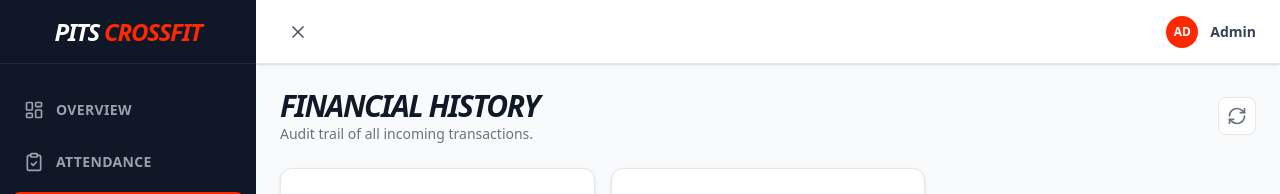
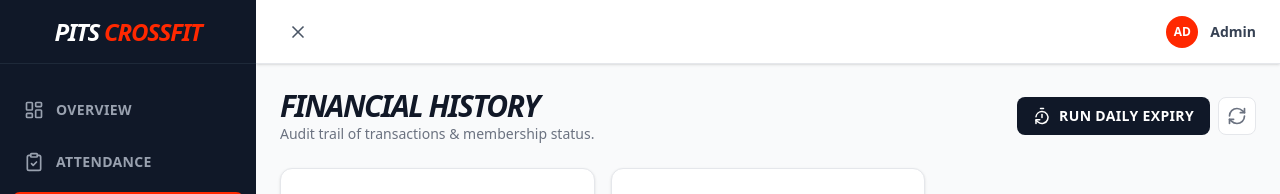
Before and after one commit to aarcela/boxsync-admin, a Next.js app: page /dashboard/financials in a window 1280 px wide. Shown: the top 194 px of the page. Built offline with nearby package versions, Linux system fonts and the light colour scheme; no server answers; the database is empty.

Commit message:
Added expiray button

```diff
--- /dev/null
+++ b/app/api/admin/cron/expire/route.ts
@@ -0,0 +1,30 @@
+import { createClient } from '@supabase/supabase-js';
+import { NextResponse } from 'next/server';
+
+// Initialize Admin Client to bypass RLS
+const supabaseAdmin = createClient(
+  process.env.NEXT_PUBLIC_SUPABASE_URL!,
+  process.env.SUPABASE_SERVICE_ROLE_KEY!,
+  { auth: { persistSession: false } }
+);
+
+export async function POST() {
+  try {
+    // Optional: Add a secret token check here if using an external cron service
+    // const authHeader = request.headers.get('authorization');
+    // if (authHeader !== `Bearer ${process.env.CRON_SECRET}`) return new Response('Unauthorized', { status: 401 });
+
+    const { data, error } = await supabaseAdmin.rpc('expire_monthly_memberships');
+
+    if (error) throw error;
+
+    return NextResponse.json(data);
+
+  } catch (error: unknown) {
+    const errorMessage = error instanceof Error ? error.message : 'Internal Server Error';
+    return NextResponse.json(
+      { error: errorMessage },
+      { status: 500 }
+    );
+  }
+}
--- a/app/dashboard/financials/page.tsx
+++ b/app/dashboard/financials/page.tsx
@@ -2,7 +2,7 @@
 
 import { useEffect, useState } from 'react';
 import { supabase } from '../../../lib/supabase';
-import { DollarSign, Filter, Search, CheckCircle, XCircle, AlertCircle, ExternalLink, RefreshCw, Lock } from 'lucide-react';
+import { DollarSign, Filter, Search, CheckCircle, XCircle, AlertCircle, ExternalLink, RefreshCw, Lock, TimerReset } from 'lucide-react';
 
 interface PaymentRecord {
   id: string;
@@ -25,6 +25,9 @@ export default function FinancialsPage() {
 
   // Debug State
   const [permissionIssue, setPermissionIssue] = useState(false);
+
+  // Expiry State
+  const [runningExpiry, setRunningExpiry] = useState(false);
 
   // Stats
   const [totalRevenue, setTotalRevenue] = useState(0);
@@ -75,6 +78,27 @@ export default function FinancialsPage() {
 
   // --- ACTIONS ---
 
+  const handleRunExpiry = async () => {
+    if (!confirm('Run daily membership expiry check?')) return;
+
+    setRunningExpiry(true);
+    try {
+      const response = await fetch('/api/admin/cron/expire', { method: 'POST' });
+      const result = await response.json();
+
+      if (response.ok) {
+        alert(result.message || 'Expiry check complete.');
+      } else {
+        throw new Error(result.error);
+      }
+    } catch (error: unknown) {
+      const errorMessage = error instanceof Error ? error.message : 'Error running expiry';
+      alert('Error running expiry: ' + errorMessage);
+    } finally {
+      setRunningExpiry(false);
+    }
+  };
+
   const handleApprove = async (id: string, userId: string) => {
     try {
       // 1. Update Payment Status
@@ -102,7 +126,7 @@ export default function FinancialsPage() {
       const paymentAmount = payments.find(p => p.id === id)?.amount || 0;
       setTotalRevenue(prev => prev + paymentAmount);
 
-    } catch (error) {
+    } catch {
       alert('Error approving payment');
     }
   };
@@ -131,7 +155,7 @@ export default function FinancialsPage() {
         setTotalRevenue(prev => prev - paymentAmount);
       }
 
-    } catch (error) {
+    } catch {
       alert('Error rejecting payment');
     }
   };
@@ -147,15 +171,29 @@ export default function FinancialsPage() {
     <div className="space-y-6">
 
       {/* HEADER */}
-      <div className="flex justify-between items-center">
+      <div className="flex flex-col md:flex-row justify-between items-center gap-4">
         <div>
           <h2 className="text-3xl font-black text-pits-text uppercase italic tracking-tighter">
             Financial History
           </h2>
           <p className="text-pits-dim font-medium text-sm">
-            Audit trail of all incoming transactions.
+            Audit trail of transactions & membership status.
           </p>
         </div>
+
+        <div className="flex gap-2">
+          {/* EXPIRY BUTTON */}
+          <button
+            onClick={handleRunExpiry}
+            disabled={runningExpiry}
+            className={`flex items-center px-4 py-2 bg-gray-900 text-white rounded-lg text-sm font-bold uppercase tracking-wide hover:bg-black transition-all
+              ${runningExpiry ? 'opacity-50 cursor-not-allowed' : ''}
+            `}
+          >
+            <TimerReset size={18} className={`mr-2 ${runningExpiry ? 'animate-spin' : ''}`} />
+            {runningExpiry ? 'Checking...' : 'Run Daily Expiry'}
+          </button>
+
           <button
             onClick={fetchFinancials}
             className="p-2 bg-pits-card border border-gray-200 rounded-lg hover:bg-gray-50 text-pits-dim transition-colors"
@@ -163,15 +201,16 @@ export default function FinancialsPage() {
             <RefreshCw size={20} />
           </button>
         </div>
+      </div>
 
       {/* PERMISSION ERROR BANNER */}
       {permissionIssue && (
-        <div className="bg-red-50 border-l-4 border-red-500 p-4 rounded-r-lg flex items-center justify-between animate-pulse">
+        <div className="bg-red-50 border-l-4 border-red-500 p-4 rounded-r-lg flex items-center justify-between">
           <div className="flex items-center">
             <Lock className="text-red-500 mr-3" size={24} />
             <div>
-              <h4 className="text-red-800 font-bold text-sm uppercase">Hidden Data Detected</h4>
-              <p className="text-red-700 text-sm">Database contains payments, but you are not authorized to see them. Please run the SQL Repair Script.</p>
+              <h4 className="text-red-800 font-bold text-sm uppercase">Access Restricted</h4>
+              <p className="text-red-700 text-sm">Payments exist but are hidden by security rules. Run the SQL Repair Script.</p>
             </div>
           </div>
         </div>
```
Lines whose indentation alone changed are shown as unchanged.
